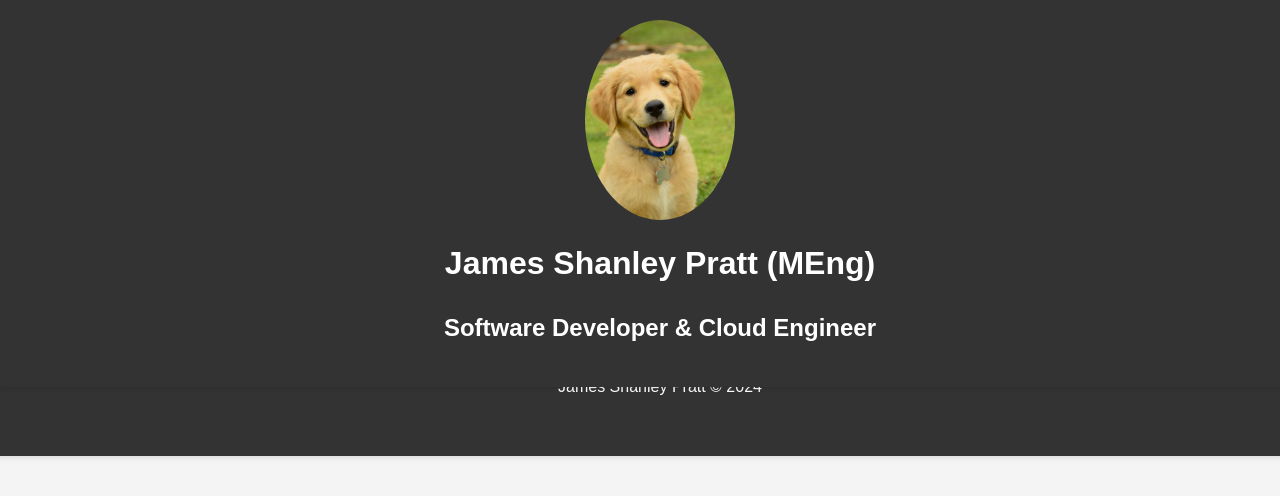
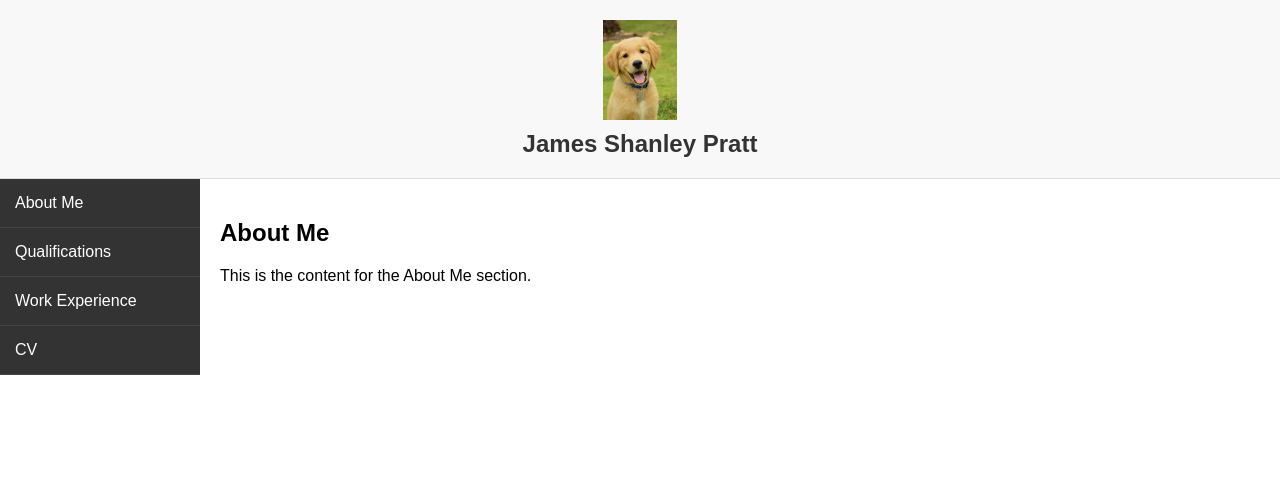
Before and after one commit to shanley567/personal_webpage, a plain HTML site: page index.html in a window 1280 px wide. Drawn offline with Linux system fonts and the light colour scheme.

Commit message:
added sidebar

```diff
--- a/index.html
+++ b/index.html
@@ -3,253 +3,108 @@
 <head>
     <meta charset="UTF-8">
     <meta name="viewport" content="width=device-width, initial-scale=1.0">
-    <title>James Shanley Pratt</title>
+    <title>Sidebar Navigation</title>
     <style>
         body {
-            font-family: Arial, sans-serif;
-            line-height: 1.6;
-            margin: 0;
-            padding: 0;
-            background-color: #f4f4f4;
             display: flex;
             flex-direction: column;
-            align-items: center; /* Center content horizontally */
-            justify-content: flex-start; /* Align content to the top */
-            min-height: 100vh; /* Ensure full viewport height */
-            flex-wrap: wrap; /* Wrap content if it overflows */
+            margin: 0;
+            font-family: Arial, sans-serif;
         }
         header {
-            background: #333;
-            color: #fff;
-            text-align: center;
+            display: flex;
+            flex-direction: column;
+            align-items: center;
             padding: 20px;
-            width: 100%;
-            box-shadow: 0 2px 5px rgba(0, 0, 0, 0.1);
-            position: fixed;
-            top: 0;
-            z-index: 1000; /* Ensure header stays on top */
+            background-color: #f8f8f8;
+            border-bottom: 1px solid #ddd;
         }
         header img {
-            max-width: 150px;
-            border-radius: 50%;
+            height: 100px;
+            margin-bottom: 10px;
         }
         header h1 {
-            margin: 10px 0;
+            margin: 0;
+            font-size: 24px;
+            color: #333;
+        }
+        main {
+            display: flex;
+            flex: 1;
+            background-color: #f0f0f0;
         }
         .sidebar {
-            width: 20%;
-            background: #333;
-            color: #fff;
-            padding: 20px;
-            box-shadow: 2px 0 5px rgba(0, 0, 0, 0.1);
+            width: 200px;
+            background-color: #333;
+            color: white;
             display: flex;
             flex-direction: column;
-            align-items: flex-start;
-            z-index: 999; /* Ensure sidebar is below header */
         }
-        .sidebar h2 {
+        .sidebar button {
+            padding: 15px;
+            background: none;
+            border: none;
+            color: white;
+            text-align: left;
+            width: 100%;
             cursor: pointer;
-            background-color: #77aaff;
-            color: #fff;
-            padding: 10px;
-            border-radius: 5px;
-            margin: 10px 0;
-            text-align: center;
-            width: 100%;
-            box-sizing: border-box;
+            border-bottom: 1px solid #444;
+            font-size: 16px;
+        }
+        .sidebar button:hover {
+            background-color: #575757;
         }
         .content {
-            width: 60%; /* Adjust content width as needed */
+            flex: 1;
             padding: 20px;
-            box-sizing: border-box;
+            background-color: white;
         }
-        .content section {
+        .content > div {
             display: none;
-            background: #fff;
-            padding: 20px;
-            box-shadow: 0 0 10px rgba(0, 0, 0, 0.1);
         }
-        footer {
-            background: #333;
-            color: #fff;
-            text-align: center;
-            padding: 20px;
-            width: 100%;
-            margin-top: auto;
-            border-top: #77aaff 3px solid;
-        }
-        .pdf-button {
-            display: inline-block;
-            padding: 10px 20px;
-            margin-top: 20px;
-            font-size: 16px;
-            background-color: #77aaff;
-            color: #fff;
-            text-decoration: none;
-            border-radius: 5px;
-        }
-        .pdf-button:hover {
-            background-color: #0056b3;
+        .content > div.active {
+            display: block;
         }
     </style>
-    <script>
-        document.addEventListener('DOMContentLoaded', function() {
-            var headers = document.querySelectorAll('.sidebar h2');
-            var sections = document.querySelectorAll('.content section');
-
-            headers.forEach(function(header, index) {
-                header.addEventListener('click', function() {
-                    sections.forEach(function(section) {
-                        section.style.display = 'none';
-                    });
-                    sections[index].style.display = 'block';
-                });
-            });
-        });
-    </script>
 </head>
 <body>
     <header>
-        <!DOCTYPE html>
-<html lang="en">
-<head>
-    <meta charset="UTF-8">
-    <meta name="viewport" content="width=device-width, initial-scale=1.0">
-    <title>James Shanley Pratt</title>
-    <style>
-        body {
-            font-family: Arial, sans-serif;
-            line-height: 1.6;
-            margin: 0;
-            padding: 0;
-            background-color: #f4f4f4;
-            display: flex;
-            flex-direction: column;
-            align-items: center; /* Center content horizontally */
-            justify-content: flex-start; /* Align content to the top */
-            min-height: 100vh; /* Ensure full viewport height */
-            flex-wrap: wrap; /* Wrap content if it overflows */
+        <img src="profile.jpeg" alt="Logo">
+        <h1>James Shanley Pratt</h1>
+    </header>
+    <main>
+        <div class="sidebar">
+            <button onclick="showContent('content1')">About Me</button>
+            <button onclick="showContent('content2')">Qualifications</button>
+            <button onclick="showContent('content3')">Work Experience</button>
+            <button onclick="showContent('content4')">CV</button>
+        </div>
+        <div class="content">
+            <div id="content1" class="active">
+                <h2>About Me</h2>
+                <p>This is the content for the About Me section.</p>
+            </div>
+            <div id="content2">
+                <h2>Qualifications</h2>
+                <p>This is the content for the Qualifications section.</p>
+            </div>
+            <div id="content3">
+                <h2>Work Experience</h2>
+                <p>This is the content for the Work Experience section.</p>
+            </div>
+            <div id="content4">
+                <h2>CV</h2>
+                <p>Below is my CV</p>
+                <a href="CV.pdf" download="James Shanley Pratt CV.pdf" class="download-button">Download PDF</a>
+            </div>
+        </div>
+    </main>
+    <script>
+        function showContent(contentId) {
+            var contents = document.querySelectorAll('.content > div');
+            contents.forEach(content => content.classList.remove('active'));
+            document.getElementById(contentId).classList.add('active');
         }
-        header {
-            background: #333;
-            color: #fff;
-            text-align: center;
-            padding: 20px;
-            width: 100%;
-            box-shadow: 0 2px 5px rgba(0, 0, 0, 0.1);
-            position: fixed;
-            top: 0;
-            z-index: 1000; /* Ensure header stays on top */
-        }
-        header img {
-            max-width: 150px;
-            border-radius: 50%;
-        }
-        header h1 {
-            margin: 10px 0;
-        }
-        .sidebar {
-            width: 20%;
-            background: #333;
-            color: #fff;
-            padding: 20px;
-            box-shadow: 2px 0 5px rgba(0, 0, 0, 0.1);
-            display: flex;
-            flex-direction: column;
-            align-items: flex-start;
-            z-index: 999; /* Ensure sidebar is below header */
-        }
-        .sidebar h2 {
-            cursor: pointer;
-            background-color: #77aaff;
-            color: #fff;
-            padding: 10px;
-            border-radius: 5px;
-            margin: 10px 0;
-            text-align: center;
-            width: 100%;
-            box-sizing: border-box;
-        }
-        .content {
-            width: 60%; /* Adjust content width as needed */
-            padding: 20px;
-            box-sizing: border-box;
-        }
-        .content section {
-            display: none;
-            background: #fff;
-            padding: 20px;
-            box-shadow: 0 0 10px rgba(0, 0, 0, 0.1);
-        }
-        footer {
-            background: #333;
-            color: #fff;
-            text-align: center;
-            padding: 20px;
-            width: 100%;
-            margin-top: auto;
-            border-top: #77aaff 3px solid;
-        }
-        .pdf-button {
-            display: inline-block;
-            padding: 10px 20px;
-            margin-top: 20px;
-            font-size: 16px;
-            background-color: #77aaff;
-            color: #fff;
-            text-decoration: none;
-            border-radius: 5px;
-        }
-        .pdf-button:hover {
-            background-color: #0056b3;
-        }
-    </style>
-    <script>
-        document.addEventListener('DOMContentLoaded', function() {
-            var headers = document.querySelectorAll('.sidebar h2');
-            var sections = document.querySelectorAll('.content section');
-
-            headers.forEach(function(header, index) {
-                header.addEventListener('click', function() {
-                    sections.forEach(function(section) {
-                        section.style.display = 'none';
-                    });
-                    sections[index].style.display = 'block';
-                });
-            });
-        });
     </script>
-</head>
-<body>
-    <header>
-        <img src="profile.jpeg" alt="James Shanley Pratt">
-        <h1>James Shanley Pratt (MEng)</h1>
-        <h2>Software Developer & Cloud Engineer</h2>
-    </header>
-
-    <div class="sidebar">
-        <h2>About Me</h2>
-        <h2>Contact</h2>
-        <h2>CV</h2>
-    </div>
-
-    <div class="content">
-        <section>
-            <p>Graduated from Newcastle University with a 2.1 Masters of Chemical Engineering. Worked 2 years with Lloyds Bank as a software developer focusing on Google Cloud Platform.</p>
-        </section>
-
-        <section>
-            <p>Email: <a href="mailto:zyxzyx567@hotmail.com">zyxzyx567@hotmail.com</a></p>
-        </section>
-
-        <section>
-            <a href="CV.pdf" target="_blank" class="pdf-button">View CV</a>
-        </section>
-    </div>
-
-    <footer>
-        <p>James Shanley Pratt &copy; 2024</p>
-    </footer>
-
 </body>
 </html>
```
